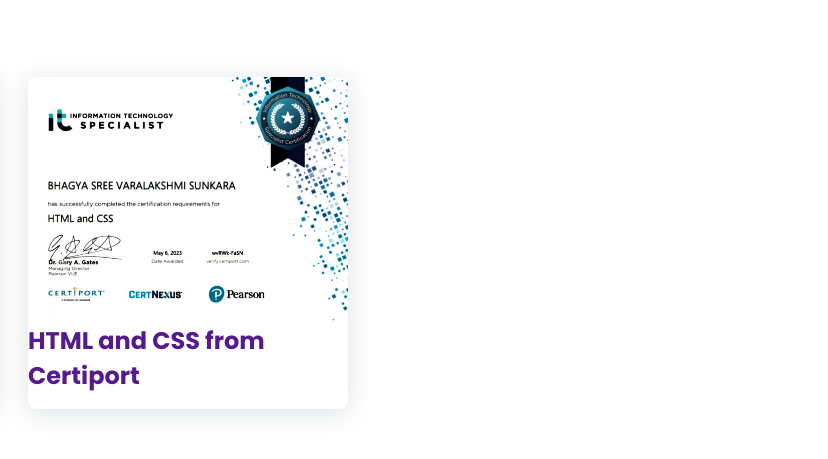
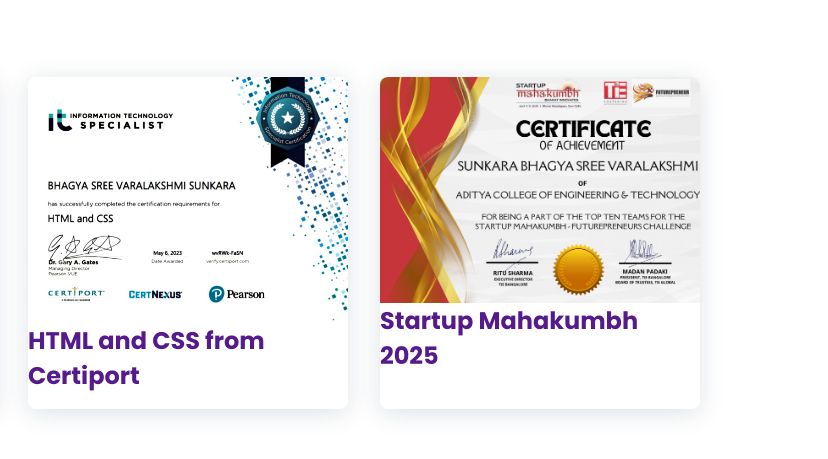
Before and after one commit to BhagyasRii/Portfolio, a plain HTML site: page index.html in a window 1280 px wide. Shown: the part 3665-4124 px from the top of the page, 452-1280 px from the left. Drawn offline with nearby package versions, Linux system fonts and the light colour scheme.

Commit message:
index.html

```diff
--- a/index.html
+++ b/index.html
@@ -210,6 +210,11 @@
                         <h2 class="skills__subtitle">HTML and CSS from Certiport</h2>
                     </a>
 
+                    <a href="" class="work__img">
+                        <img src="assets/img/Mahakumbh_Certificate.png" alt="">
+                        <h2 class="skills__subtitle">Startup Mahakumbh 2025</h2>
+                    </a>
+
 
 
                 </div>
```
